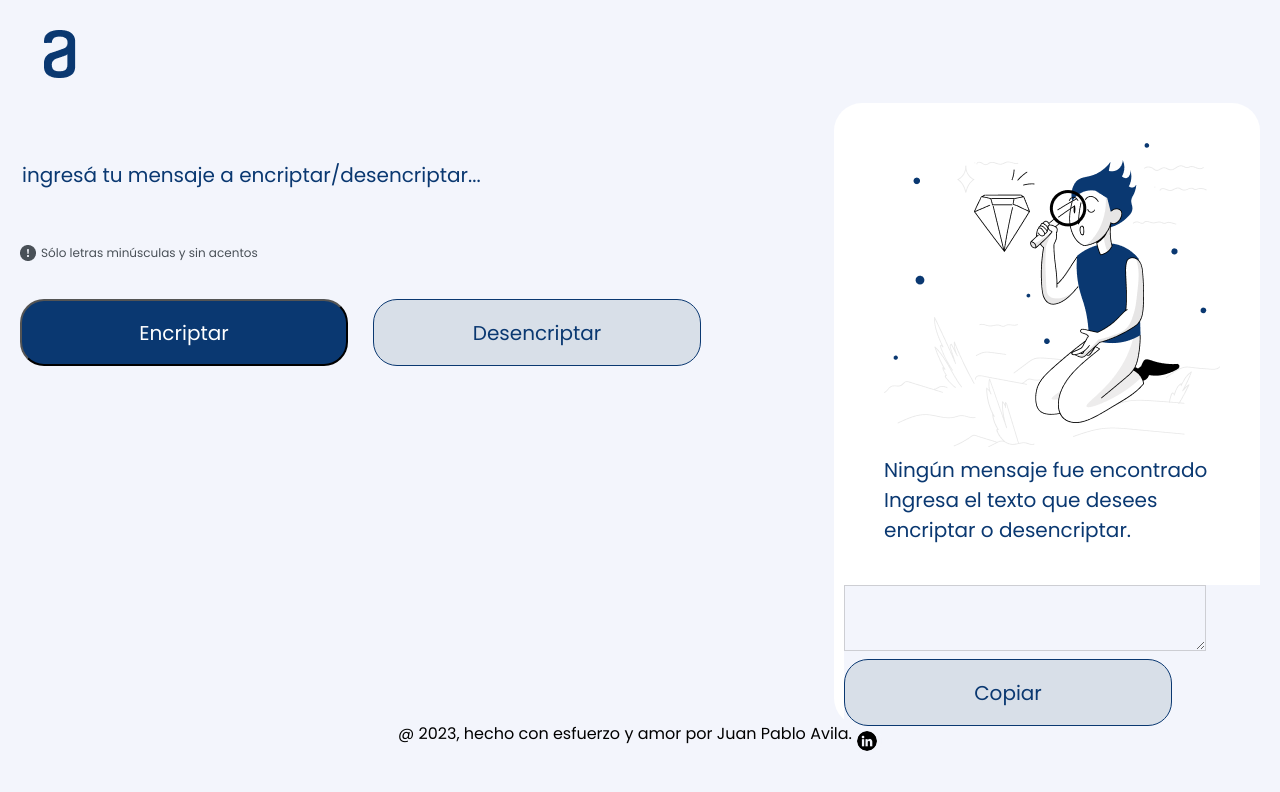
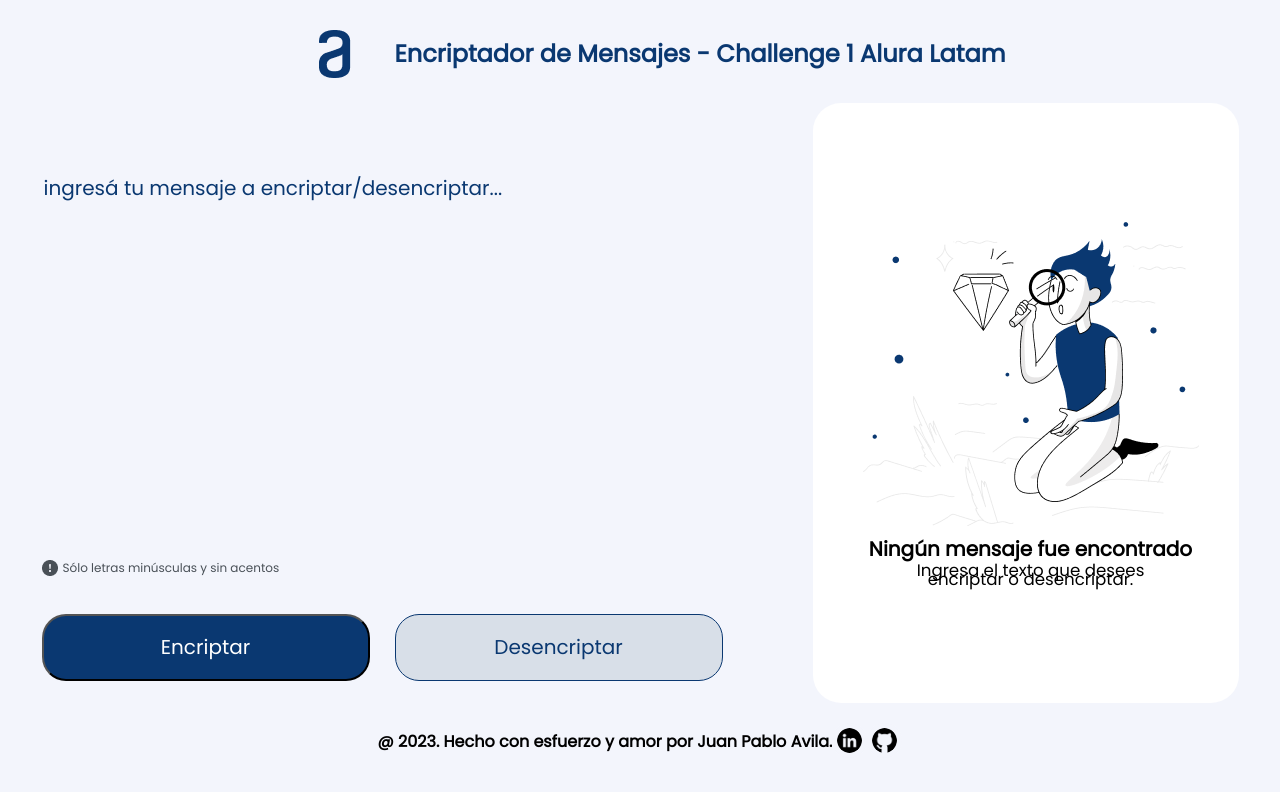
Before and after one commit to avilajuanp/text_encrypter-decrypter, a plain HTML site: page index.html in a window 1280 px wide. Both pictures are taken after a click on the button "Encriptar". Drawn offline with Linux system fonts and the light colour scheme.

Commit message:
correcciones de estilo, funcionalidad de botón de copiar, panel de resultado esconde info inicial. Se agrega README.

```diff
--- a/index.html
+++ b/index.html
@@ -14,6 +14,7 @@
 <body>
     <header>
         <img src="imagenes/Logo_Alura.png" alt="logo de Alura" class="logo">
+        <h1 class="header-h1">Encriptador de Mensajes - Challenge 1 Alura Latam</h1>
     </header>
     <main>
         <section class="text-input">
@@ -32,17 +33,18 @@
             <div class="init-content" id="init">
                 <img class="muñeco" src="imagenes/Muñeco.png" alt="muñeco de Alura">
                 <p>Ningún mensaje fue encontrado</p>
-                <p>Ingresa el texto que desees encriptar o desencriptar.</p>
+                <p>Ingresa el texto que desees<br>encriptar o desencriptar.</p>
             </div>
-            <div class="result-content" id="result">
+            <div class="result-content invisible" id="result">
                 <textarea class="output-area" id="text_output" disabled></textarea>
-                <button id="copy" class="btn-copiar">Copiar</button>
+                <button id="copy" class="btn-copiar" onclick="btnCopy()">Copiar</button>
             </div>
         </section>
     </main>
     <footer>
-        <p>@ 2023, hecho con esfuerzo y amor por Juan Pablo Avila.</p>
+        <p>@ 2023. Hecho con esfuerzo y amor por Juan Pablo Avila.</p>
         <a href="https://www.linkedin.com/in/juampiavila/"><img class="logos-footer" src="imagenes/linkedin.png" alt="logo linkedin"></a>
+        <a href="https://github.com/avilajuanp"><img src="imagenes/github.png" alt="logo github" class="logos-footer"></a>
     </footer>
 </body>
 <script src="index.js"></script>
--- a/index.js
+++ b/index.js
@@ -1,6 +1,8 @@
 // variables que toman y muestran el texto encriptado/desencriptado
 const textArea = document.querySelector(".textarea");
 const outputArea = document.querySelector(".output-area");
+const init = document.querySelector("#init");
+const result = document.querySelector("#result"); //areas a hacer visibles o invisibles
 
 //matriz con las llaves de encriptación
 /*
@@ -12,16 +14,37 @@ La letra "u" es convertida para "ufat"
 */
 
 function btnEncrypt(){
+    if (textArea.value == "") { // si texto es vacio reacomodo el mensaje inicial
+        result.classList.add("invisible");
+        init.classList.remove("invisible");
+        return;
+    }
     const encryptedText = encrypt(textArea.value); //capturo el texto del input y lo encripto
     outputArea.value = encryptedText; //muestro el texto encriptado en el output
     textArea.value = "";
-    // outputArea.style.backgroundImage = "none";
+
+    init.classList.add("invisible"); //desaparece muñeco y texto
+    result.classList.remove("invisible"); // aparece texto final y botón
 };
 
 function btnDecrypt(){
+    if (textArea.value == "") { // si texto es vacio reacomodo el mensaje inicial
+        result.classList.add("invisible");
+        init.classList.remove("invisible");
+        return;
+    }
     const decryptedText = decrypt(textArea.value);
     outputArea.value = decryptedText;
     textArea.value = "";
+
+    init.classList.add("invisible"); //desaparece muñeco y texto
+    result.classList.remove("invisible"); // aparece texto final y botón
+};
+
+function btnCopy(){
+    const text_output = document.querySelector("#text_output");
+    navigator.clipboard.writeText(text_output.value);
+    alert("Texto copiado!");
 };
 
 function encrypt(inputText){
--- a/style/style.css
+++ b/style/style.css
@@ -6,52 +6,56 @@
     line-height: 150%;
 }
 
+html {
+    height: 100%;
+}
+
+body {
+    height: 100%;
+    display: flex;
+    flex-direction: column;
+    align-items: center;
+}
+
 .logo {
     display: flex;
     flex-direction: column;
     align-items: flex-start;
     padding-top: 30px;
-    /* gap: 10px; */
-    /* position: absolute; */
-    /* width: 120px;
-    height: 48px;
-    left: 40px;
-    top: 60px; */
 }
 
 header, main, footer {
+    font-family: 'Poppins', sans-serif;
     width: 100%;
-    height: 100%;
+    /* height: auto; */
     max-width: 1440px;
-    margin: auto;
     display: flex;
-    /*margin-bottom: 40px;
-    margin-left: 80px; */
+    margin: 0 40px;
+    justify-content: center;
+    align-items: center;
 }
 
-section {
-    margin: 0 20px;
-    width: 100%;
-    height: 100%;
-    display: flex;
-    flex-direction: column;
-    justify-content: center;
+.header-h1{
+    color: #0A3871;
+    font-weight: 800;
+    font-size: x-large;
+    padding-top: 30px;
 }
 
 .text-input {
-    height: 100%;
+    height: 75vh;
     display: flex;
     flex-direction: column;
-    justify-content: space-between;
 }
 
 .textarea {
-    flex-basis: 100%;
+    height: 100%;
     resize: none;
     border: none;
     color: #0A3871;
     margin-top: 80px;
     text-transform: lowercase;
+    overflow: auto;
 }
 
 ::placeholder { color: #0A3871; }
@@ -60,10 +64,11 @@ section {
     }
 
 .text-output {
+    display: flex;
     justify-content: center;
     flex-basis: calc(35% - 80px);
     flex-direction: column;
-    height: 100%;
+    height: 75vh;
     background: white;
     border: none;
     border-radius: 28px;
@@ -71,7 +76,6 @@ section {
     margin-left: 90px;
     margin-top: 25px;
     padding-left: 10px;
-    position: relative;
 }
 .textarea-resolve:focus {
     outline: none;
@@ -96,9 +100,10 @@ section {
 .botones {
     display: flex;
     margin-top: 15px;
-    flex-direction: row;
-    align-items: flex-start;
+    /* flex-direction: row;
+    align-items: flex-start; */
     gap: 25px;
+    margin-bottom: 10px;
 }
 
 input:hover, button:hover {
@@ -130,15 +135,43 @@ input:hover, button:hover {
     margin: 40px;
     /* display: flex;
     flex-direction: column;
-    justify-content: center; */
+    justify-content: center;*/
 }
 
 .init-content img, p {
     background: transparent;
+    text-align: center;
+    color: black;
+    font-weight: bold;
+}
+
+.init-content > p:last-child {
+    margin-top: 3px;
+    font-size: smaller;
+    font-weight: lighter;
+    line-height: 50%;
+
 }
 
 .result-content {
-    justify-content: center;
+    display: flex;
+    flex-direction: column;
+    /* justify-content: center; */
+    align-items: center;
+    background: none;
+    height: 100%;
+}
+
+.output-area {
+    resize: none;
+    border: none;
+    color: #0A3871;
+    background: none;
+    margin-top: 60px;
+    overflow: auto;
+    flex-basis: calc(100% - (67px + 50px));
+    /* display: flex;
+    flex-direction: row; */
 }
 
 .btn-copiar {
@@ -149,16 +182,22 @@ input:hover, button:hover {
     cursor: pointer;
     height: 67px;
     width: 328px;
+    margin-top: 25px;
+    margin-bottom: 25px;
+}
+
+.invisible {
+    display: none;
 }
 
 footer{
-    font-family: 'Poppins', sans-serif;
-    font-weight: 400;
-    justify-content: center;
+    justify-content: center; /*horizontal*/
+    align-items: center; /*vertical*/
+    padding: 20px;
 }
 
 footer img {
-    width: 20px;
+    width: 25px;
     margin: 5 20px;
     padding: 5px 5px;
     border-radius: 50%;
```
Also changed, not shown: imagenes/screenshot.png (added), 1 other file.
